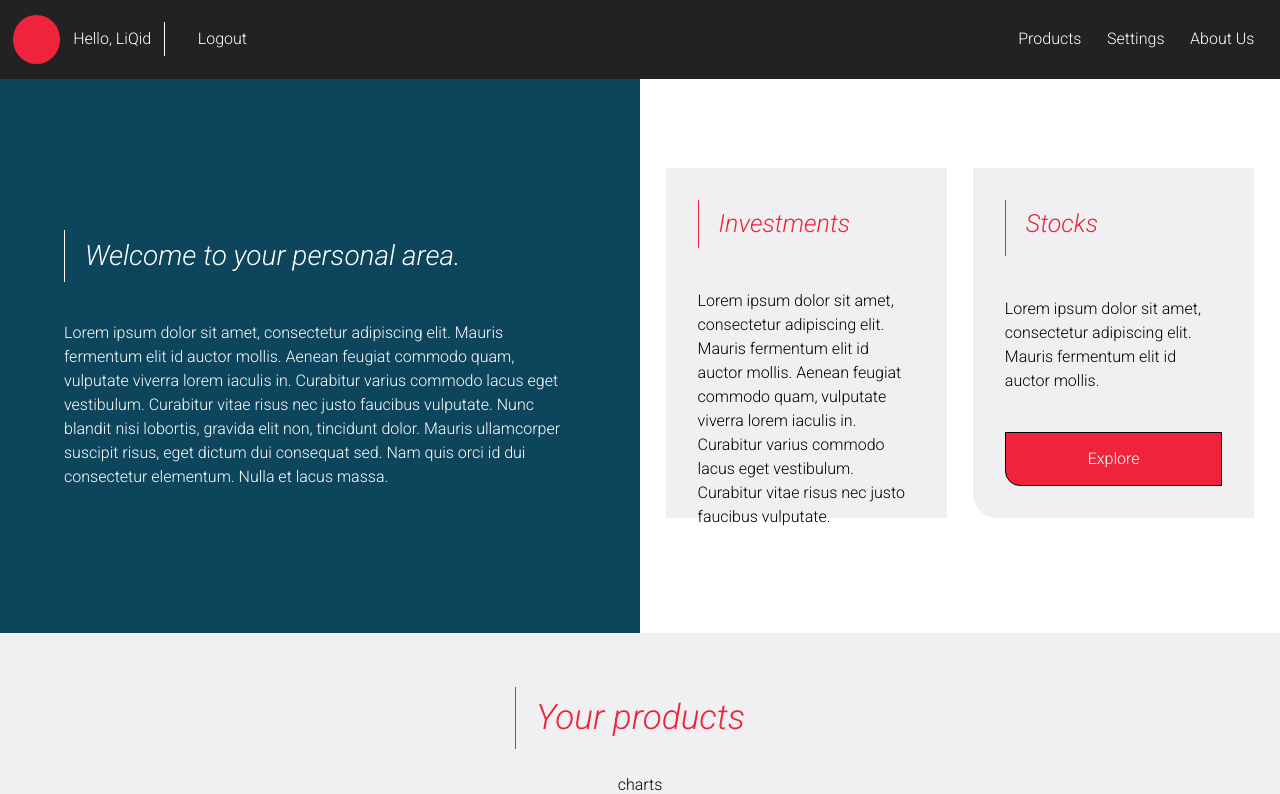
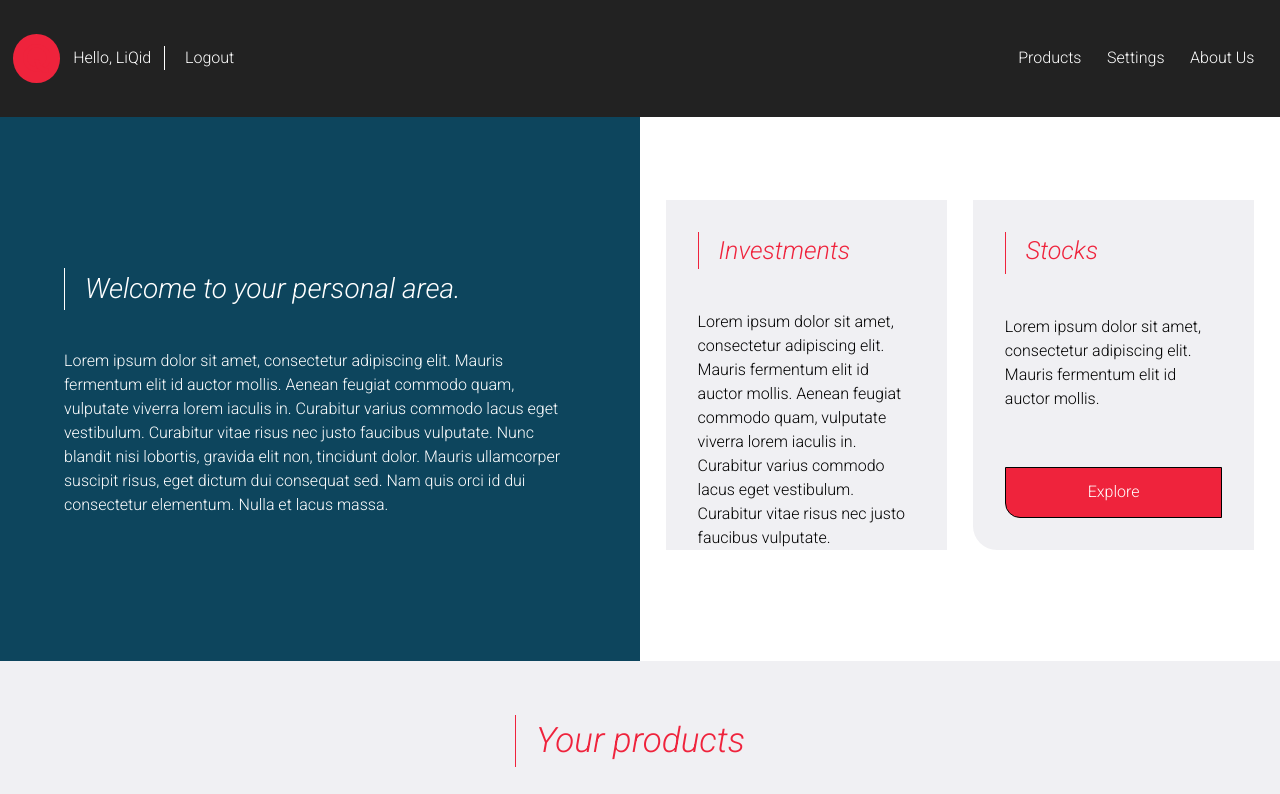
Before and after one commit to danish-wadhwa1997/react-d3, a React (Create React App) app in the folder responsive-drawer/: page / in a window 1280 px wide. Shown: the top 794 px of the page. Built offline with nearby package versions, Linux system fonts and the light colour scheme.

Commit message:
Css fixes.

```diff
--- a/responsive-drawer/src/component/common/Toolbar.js
+++ b/responsive-drawer/src/component/common/Toolbar.js
@@ -13,8 +13,10 @@ const Toolbar = (props) => {
             <li>
               <a>Hello, LiQid</a>
             </li>
-            <li className="left-border-box">
-              <a> Logout</a>
+            <li>
+              <a>
+                <div className="left-border-box">Logout</div>
+              </a>
             </li>
           </ul>
         </div>
--- a/responsive-drawer/src/component/dashboard/FeatureSection.js
+++ b/responsive-drawer/src/component/dashboard/FeatureSection.js
@@ -3,7 +3,7 @@ import React from "react";
 const FeatureSection = () => {
   return (
     <section id="feature-section">
-      <div className="card flex-column justify-content-start overflow-scrol">
+      <div className="card flex-column justify-content-start overflow-scroll">
         <h3
           className="left-border-box heading highlight-heading"
           style={{ flexGrow: 1, marginTop: 0 }}
@@ -24,7 +24,7 @@ const FeatureSection = () => {
         >
           Stocks
         </h3>
-        <p style={{ flexGrow: 3 }}>
+        <p style={{ flexGrow: 8 }}>
           Lorem ipsum dolor sit amet, consectetur adipiscing elit. Mauris
           fermentum elit id auctor mollis.
         </p>
--- a/responsive-drawer/src/component/dashboard/dashboard.css
+++ b/responsive-drawer/src/component/dashboard/dashboard.css
@@ -13,7 +13,7 @@
 }
 
 .overflow-scroll {
-  overflow-y: scroll;
+  overflow-y: hidden;
 }
 
 .align-items-center {
@@ -75,6 +75,6 @@
     align-items: stretch;
   }
   #feature-section {
-    margin: 10% 0%;
+    margin: 9% 0%;
   }
 }
--- a/responsive-drawer/src/styles/common.css
+++ b/responsive-drawer/src/styles/common.css
@@ -4,7 +4,7 @@
   border-bottom: 0px;
   border-right: 0px;
   border-left: 1px solid;
-  padding: 5px 20px;
+  padding: 0px 20px;
 }
 
 .flex-column {
@@ -43,12 +43,22 @@
   background-color: var(--highlight-color);
   color: var(--primary-text-color);
   padding: 10px;
+  cursor: pointer;
+}
+
+.primary-button:hover {
+  background-color: var(--toolbar-background-color);
+  color: var(--highlight-color);
 }
 
 .secondary-button {
   background-color: transparent;
   border: none;
   padding: 10px;
+  cursor: pointer;
+}
+.secondary-button:hover {
+  color: var(--highlight-color);
 }
 
 h1 {
```
